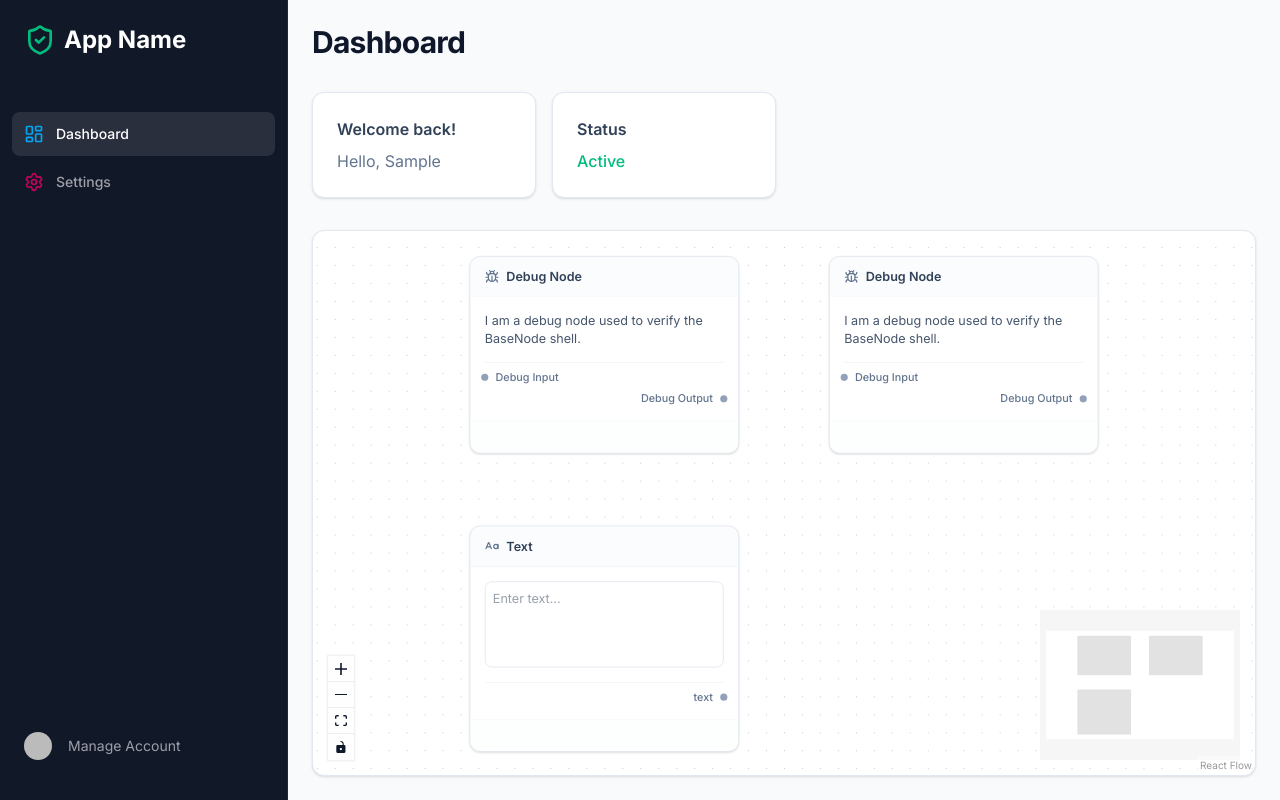
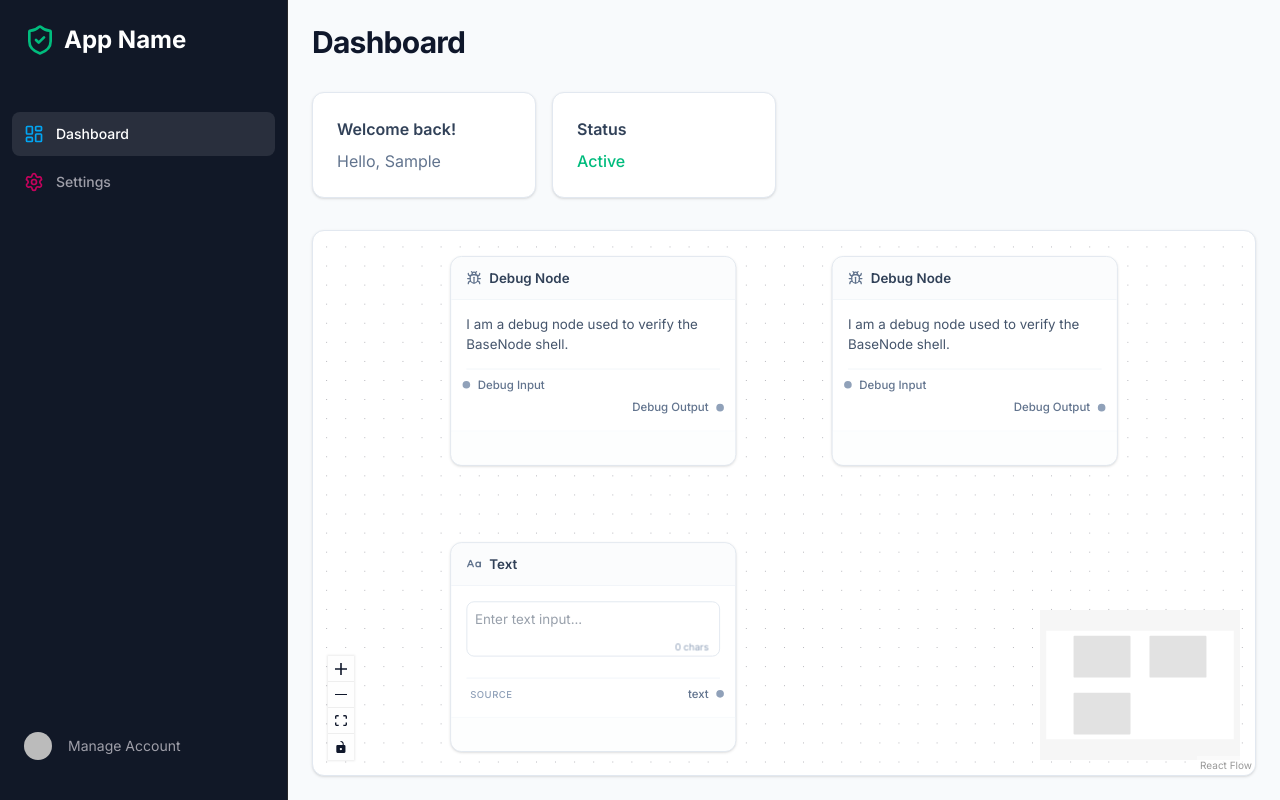
Before and after one commit to harshu1705/Trial_assignment, a Next.js app: page /dashboard in a window 1280 px wide. Built offline with nearby package versions, Linux system fonts and the light colour scheme; no server answers; sample sign-in values are in the browser's storage; some icons are missing.

Commit message:
textnode implemented

```diff
--- a/package.json
+++ b/package.json
@@ -16,6 +16,7 @@
     "next": "16.1.4",
     "react": "19.2.3",
     "react-dom": "19.2.3",
+    "react-textarea-autosize": "^8.5.9",
     "tailwind-merge": "^3.4.0"
   },
   "devDependencies": {
--- a/src/components/nodes/TextNode.tsx
+++ b/src/components/nodes/TextNode.tsx
@@ -1,11 +1,25 @@
 import { BaseNode } from "./BaseNode";
 import { CaseSensitive } from "lucide-react";
 import { NodeProps } from "@xyflow/react";
-import { useState } from "react";
+import { useState, useEffect } from "react";
 import { OutputHandle } from "./OutputHandle";
+import TextareaAutosize from "react-textarea-autosize";
 
-export const TextNode = ({ selected }: NodeProps) => {
-    const [text, setText] = useState("");
+// Data contract for future execution
+interface TextNodeData extends Record<string, unknown> {
+    value?: string;
+}
+
+export const TextNode = ({ selected, data }: NodeProps) => {
+    // Local state for the text value
+    // Cast data which is generic to our expected type
+    const initialValue = (data?.value as string) || "";
+    const [value, setValue] = useState<string>(initialValue);
+
+    // Sync local state to React Flow data (in a real app you'd use a hook or callback)
+    useEffect(() => {
+        data.value = value;
+    }, [value, data]);
 
     return (
         <BaseNode
@@ -14,14 +28,30 @@ export const TextNode = ({ selected }: NodeProps) => {
             selected={selected}
         >
             <div className="flex flex-col space-y-4">
-                <textarea
-                    value={text}
-                    onChange={(e) => setText(e.target.value)}
-                    placeholder="Enter text..."
-                    className="w-full h-24 p-2 text-sm text-slate-700 border border-slate-200 rounded-lg focus:outline-none focus:ring-2 focus:ring-emerald-500/20 focus:border-emerald-500 resize-none font-mono nodrag"
-                />
+                <div className="relative">
+                    <TextareaAutosize
+                        minRows={2}
+                        maxRows={10}
+                        value={value}
+                        onChange={(e) => setValue(e.target.value)}
+                        placeholder="Enter text input..."
+                        className="w-full p-2 text-sm text-slate-700 border border-slate-200 rounded-lg focus:outline-none focus:ring-2 focus:ring-emerald-500/20 focus:border-emerald-500 resize-none font-mono nodrag transition-colors"
+                        readOnly={false} // Future proofing for read-only mode
+                    />
 
-                <div className="pt-2 border-t border-slate-100">
+                    {/* Character Count Badge */}
+                    <div className="absolute bottom-2 right-2 flex items-center justify-end pointer-events-none">
+                        <span className="text-[10px] text-slate-400 bg-white/80 px-1 rounded-sm backdrop-blur-sm">
+                            {value.length} chars
+                        </span>
+                    </div>
+                </div>
+
+                <div className="pt-2 border-t border-slate-100 flex items-center justify-between">
+                    {/* Source Indicator */}
+                    <span className="text-[10px] font-medium text-slate-400 uppercase tracking-wider pl-1">
+                        Source
+                    </span>
                     <OutputHandle id="text" label="text" />
                 </div>
             </div>
```
Also changed, not shown: 1 other file (tests, documents, lock files or other folders).
